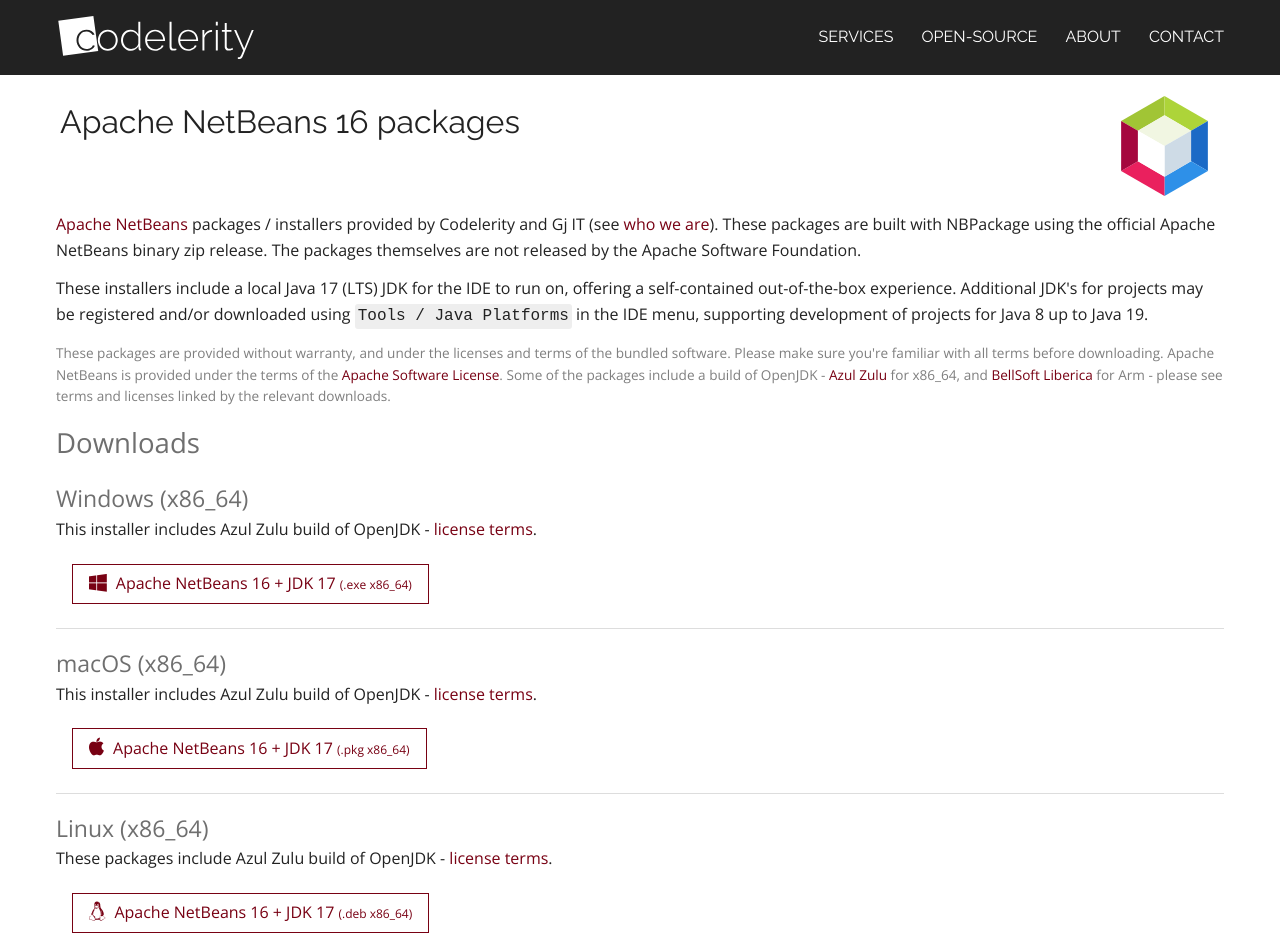
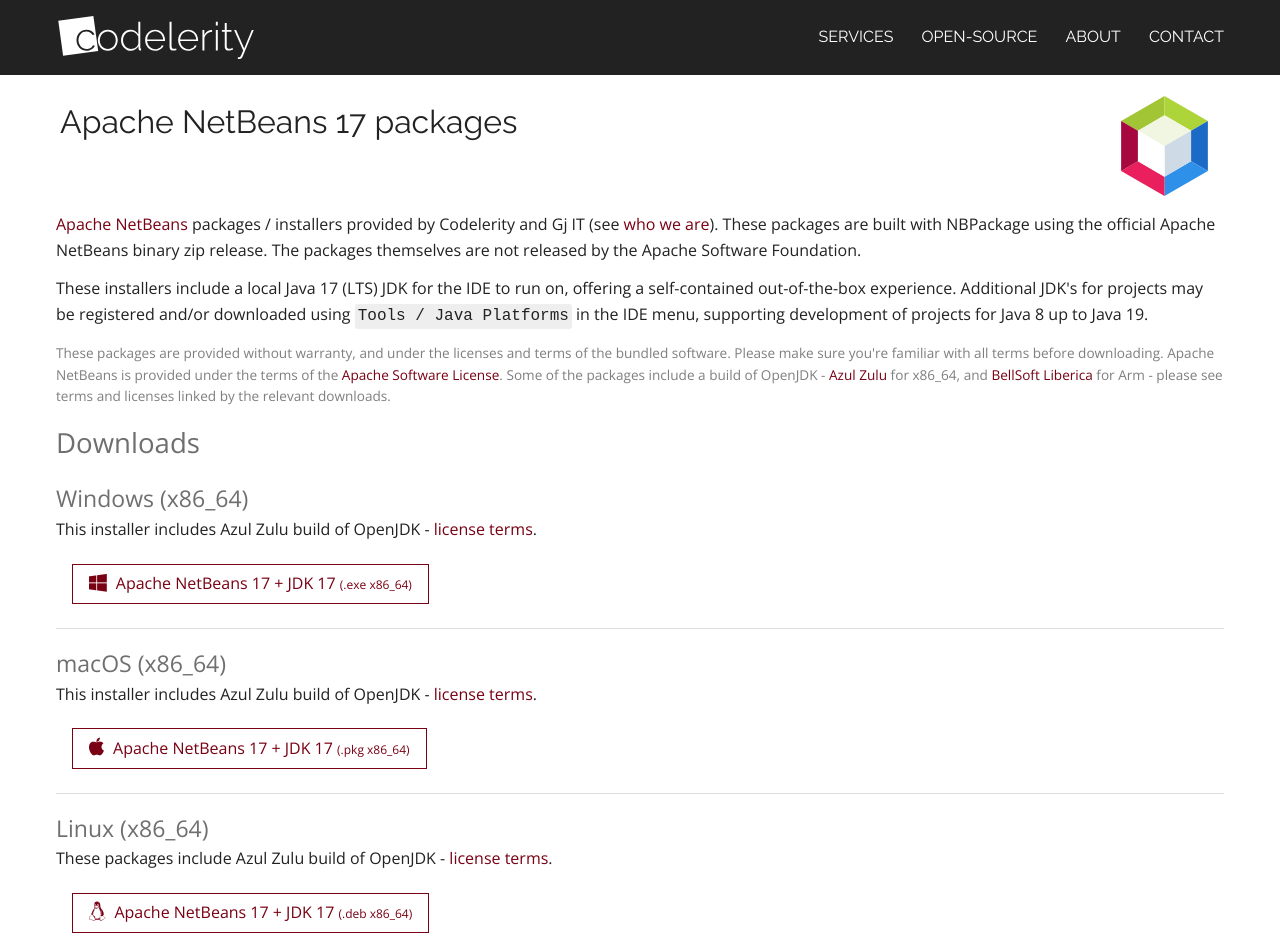
Before and after one commit to neilcsmith-net/codelerity-com-deploy, a Jekyll site: the page built from netbeans.html, in a window 1280 px wide and 1400 px high. Shown: the top 943 px of the window. Built offline with Jekyll 4.4.1, drawn with Linux system fonts in a browser that asks for light colours; nearby versions of some CDN libraries; comment, search, counter and statistics services are not loaded; some of the changed text lies outside the part shown.

Commit message:
Update NetBeans page for Apache NetBeans 17 release.

```diff
--- a/netbeans.html
+++ b/netbeans.html
@@ -1,6 +1,6 @@
 ---
 layout: page
-title: "Apache NetBeans 16 packages"
+title: "Apache NetBeans 17 packages"
 permalink: /netbeans/
 ---
 
@@ -33,40 +33,40 @@
   <section class="download-arch">
     <h3>Windows (x86_64)</h3>
     <p>This installer includes Azul Zulu build of OpenJDK -
-      <a href="https://docs.azul.com/core/tpls/october-2022/zulu17_tpl.html">license terms</a>.</p>
-    <div><a href="https://github.com/codelerity/netbeans-installers/releases/download/v16-build1/Apache-NetBeans-16.exe"
+      <a href="https://docs.azul.com/core/tpls/january-2023/zulu17_tpl.html">license terms</a>.</p>
+    <div><a href="https://github.com/codelerity/netbeans-installers/releases/download/v17-build1/Apache-NetBeans-17.exe"
             class="btn"><i class="fa fa-windows"></i>
-        Apache NetBeans 16 + JDK 17
+        Apache NetBeans 17 + JDK 17
         <span class="type-arch">(.exe x86_64)</span></a></div>
   </section>
   <section class="download-arch">
     <h3>macOS (x86_64)</h3>
     <p>This installer includes Azul Zulu build of OpenJDK -
-      <a href="https://docs.azul.com/core/tpls/october-2022/zulu17_tpl.html">license terms</a>.</p>
-    <div><a href="https://github.com/codelerity/netbeans-installers/releases/download/v16-build1/Apache-NetBeans-16.pkg"
+      <a href="https://docs.azul.com/core/tpls/january-2023/zulu17_tpl.html">license terms</a>.</p>
+    <div><a href="https://github.com/codelerity/netbeans-installers/releases/download/v17-build1/Apache-NetBeans-17.pkg"
             class="btn"><i class="fa fa-apple"></i>
-        Apache NetBeans 16 + JDK 17
+        Apache NetBeans 17 + JDK 17
         <span class="type-arch">(.pkg x86_64)</span></a></div>
   </section>
   <section class="download-arch">
     <h3>Linux (x86_64)</h3>
     <p>These packages include Azul Zulu build of OpenJDK -
-      <a href="https://docs.azul.com/core/tpls/october-2022/zulu17_tpl.html">license terms</a>.</p>
-    <div><a href="https://github.com/codelerity/netbeans-installers/releases/download/v16-build1/apache-netbeans_16-1_amd64.deb"
+      <a href="https://docs.azul.com/core/tpls/january-2023/zulu17_tpl.html">license terms</a>.</p>
+    <div><a href="https://github.com/codelerity/netbeans-installers/releases/download/v17-build1/apache-netbeans_17-1_amd64.deb"
             class="btn"><i class="fa fa-linux"></i>
-        Apache NetBeans 16 + JDK 17
+        Apache NetBeans 17 + JDK 17
         <span class="type-arch">(.deb x86_64)</span></a></div>
     <aside>The .deb package should be installed using the distribution software manager,
       or using eg. <code>sudo dpkg -i FILENAME</code>.</aside>
-    <div><a href="https://github.com/codelerity/netbeans-installers/releases/download/v16-build1/apache-netbeans-16-0.x86_64.rpm"
+    <div><a href="https://github.com/codelerity/netbeans-installers/releases/download/v17-build1/apache-netbeans-17-0.x86_64.rpm"
             class="btn"><i class="fa fa-linux"></i>
-        Apache NetBeans 16 + JDK 17
+        Apache NetBeans 17 + JDK 17
         <span class="type-arch">(.rpm x86_64)</span></a></div>
     <aside>The .rpm package should be installed using the distribution software manager,
       or using eg. <code>sudo dnf install ./FILENAME</code>.</aside>
-    <div><a href="https://github.com/codelerity/netbeans-installers/releases/download/v16-build1/Apache_NetBeans-16-x86_64.AppImage"
+    <div><a href="https://github.com/codelerity/netbeans-installers/releases/download/v17-build1/Apache_NetBeans-17-x86_64.AppImage"
             class="btn"><i class="fa fa-linux"></i>
-        Apache NetBeans 16 + JDK 17
+        Apache NetBeans 17 + JDK 17
         <span class="type-arch">(.AppImage x86_64)</span></a></div>
     <aside>The AppImage does not require installation or root access - simply make executable and run.</aside>
   </section>
@@ -74,9 +74,9 @@
     <h3>Linux (Arm)</h3>
     <p>This package includes BellSoft Liberica build of OpenJDK -
       <a href="https://bell-sw.com/liberica_eula/">license terms</a>.</p>
-    <div><a href="https://github.com/codelerity/netbeans-installers/releases/download/v16-build1/Apache_NetBeans-16-arm.AppImage"
+    <div><a href="https://github.com/codelerity/netbeans-installers/releases/download/v17-build1/Apache_NetBeans-17-arm.AppImage"
             class="btn"><i class="fa fa-linux"></i>
-        Apache NetBeans 16 + JDK 17
+        Apache NetBeans 17 + JDK 17
         <span class="type-arch">(.AppImage armhf 32-bit)</span></a></div>
     <aside>The AppImage does not require installation or root access - simply make executable and run.</aside>
   </section>
```
